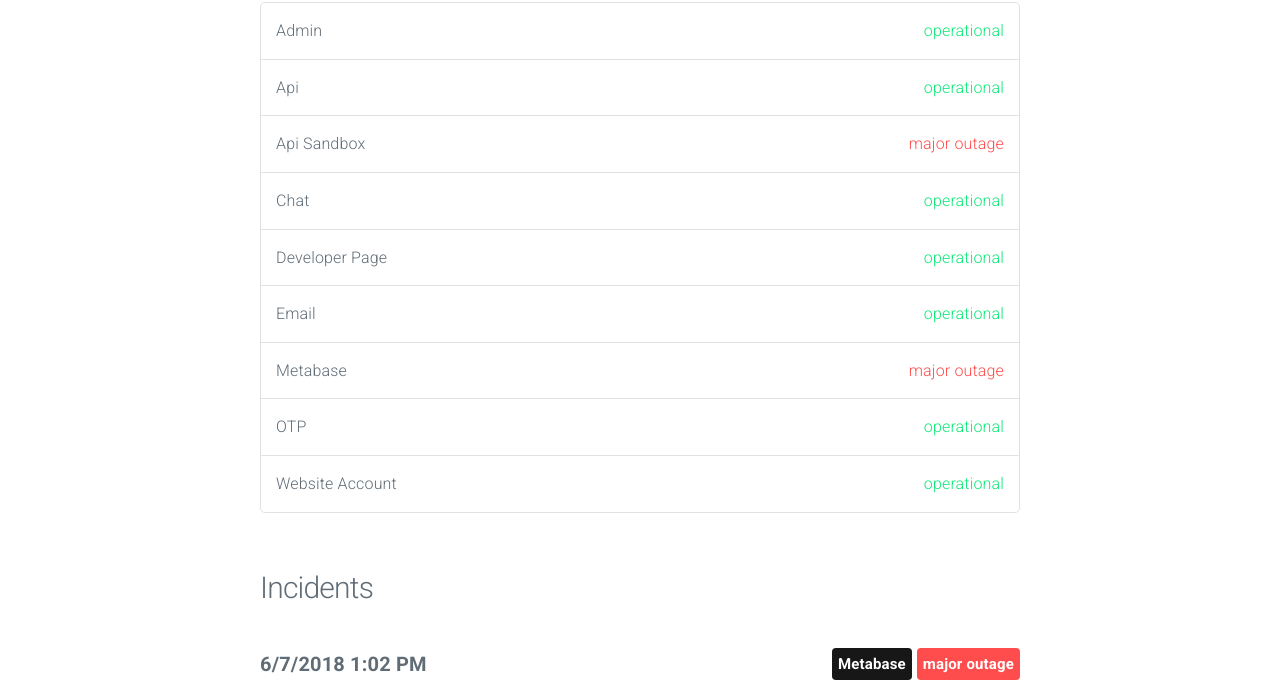
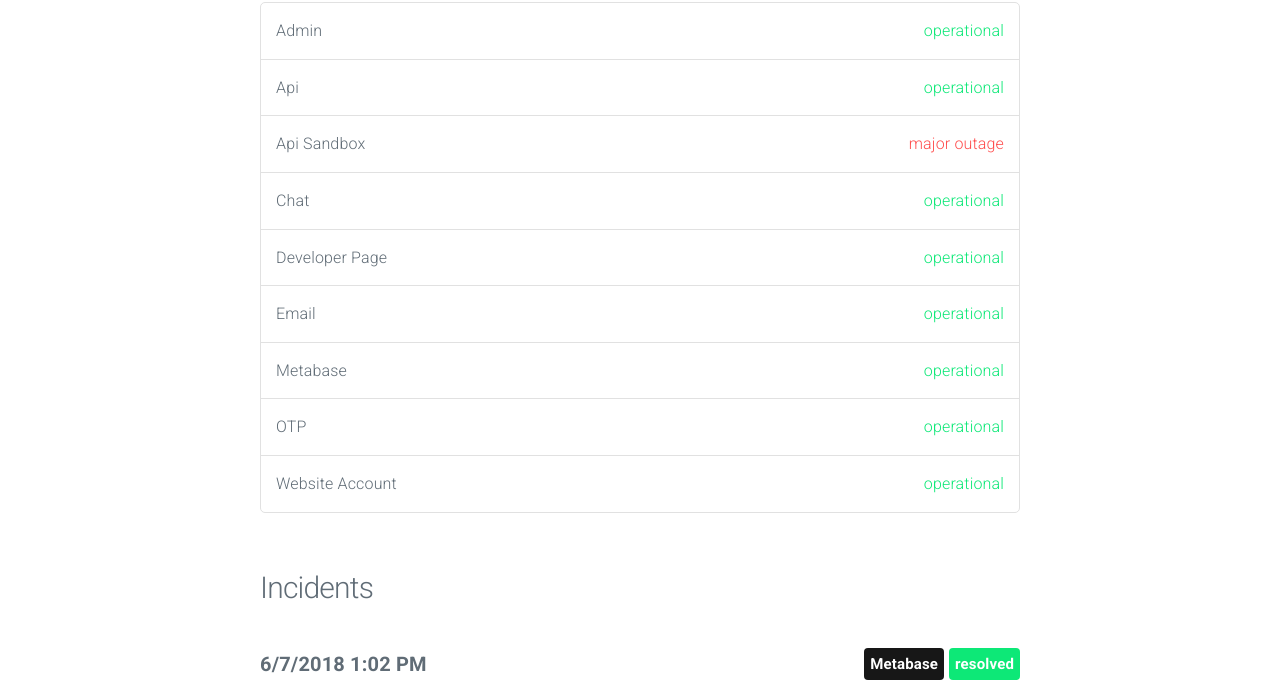
Before and after one commit to opentripapp/status, a plain HTML site: page index.html in a window 1280 px wide. Shown: the part 264-952 px from the top of the page. Drawn offline with nearby package versions, Linux system fonts and the light colour scheme; no server answers.

Commit message:
update index

```diff
--- a/index.html
+++ b/index.html
@@ -32,7 +32,7 @@
 
 
 					<div class="panel major outage">
-						<span data-l10n-id="Major-outage">Major outage</span> <span data-l10n-id="on">on</span> Api Sandbox, Metabase.
+						<span data-l10n-id="Major-outage">Major outage</span> <span data-l10n-id="on">on</span> Api Sandbox.
 					</div>
 
 
@@ -65,7 +65,7 @@
 					</li>
 
 					<li>
-						Metabase <span class="status major outage" data-l10n-id="major-outage">major outage</span>
+						Metabase <span class="status operational" data-l10n-id="operational">operational</span>
 					</li>
 
 					<li>
@@ -85,7 +85,7 @@
 						<span class="date moment">2018-06-07 13:02:38 UTC</span>
 
 
-							<span class="label major outage float-right" data-l10n-id="major-outage">major outage</span>
+							<span class="label operational float-right" data-l10n-id="resolved">resolved</span>
 
 
 							<span class="label system float-right">Metabase</span>
```
